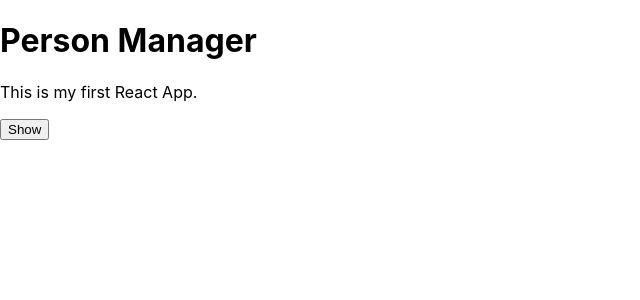
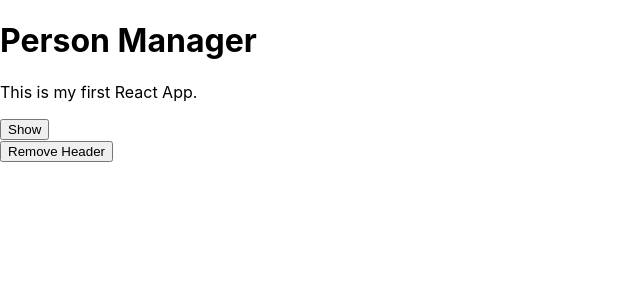
Before and after one commit to alsonshareef/react-playground, a React app: page / in a window 1280 px wide. Shown: the top 300 px of the page, without its empty margins (0-640 px from the left). Built offline with nearby package versions, Linux system fonts and the light colour scheme.

Commit message:
Added lifecycle hooks

```diff
--- a/src/containers/App.js
+++ b/src/containers/App.js
@@ -4,8 +4,10 @@ import Header from "../components/Header/Header";
 import Persons from "../components/Persons/Persons";
 
 class App extends Component {
-	// Main app component state.
-	state = {
+	constructor(props) {
+		console.log("[App.js] constructor");
+		super(props);
+		this.state = {
 			persons: [
 				{
 					id: 1,
@@ -20,8 +22,36 @@ class App extends Component {
 					hobbies: "UX/UI and Web Design"
 				}
 			],
-		showPersons: false
+			showPersons: false,
+			showHeader: true
 		};
+	}
+
+	/**
+	 * LIFECYCLE HOOKS
+	 */
+
+	static getDerivedStateFromProps(props, state) {
+		console.log("[App.js] getDerivedStateFromProps", props);
+		return state;
+	}
+
+	componentDidMount() {
+		console.log("[App.js] componentDidMount");
+	}
+
+	shouldComponentUpdate(nextProps, nextState) {
+		console.log("[App.js] shouldComponentUpdate");
+		return true;
+	}
+
+	componentDidUpdate() {
+		console.log("[App.js] componentDidUpdate");
+	}
+
+	/**
+	 * EVENT HANDLERS
+	 */
 
 	// 1. Toggles the display of Person components
 	togglePersonsHandler = () => {
@@ -61,6 +91,8 @@ class App extends Component {
 
 	// Main app render method.
 	render() {
+		console.log("[App.js] render");
+
 		// Evaluation of state.showPersons before setting 'persons' variable to Persons list or not
 		let persons = null;
 
@@ -79,11 +111,20 @@ class App extends Component {
 		// Main App component template
 		return (
 			<div className={classes.App}>
+				{this.state.showHeader ? (
 					<Header
 						title={this.props.appTitle}
 						showPersons={this.state.showPersons}
 						togglePersons={this.togglePersonsHandler}
 					/>
+				) : null}
+				<button
+					onClick={() => {
+						this.setState({ showHeader: !this.state.showHeader });
+					}}
+				>
+					Remove Header
+				</button>
 				{persons}
 			</div>
 		);
```
Lines whose indentation alone changed are shown as unchanged.
